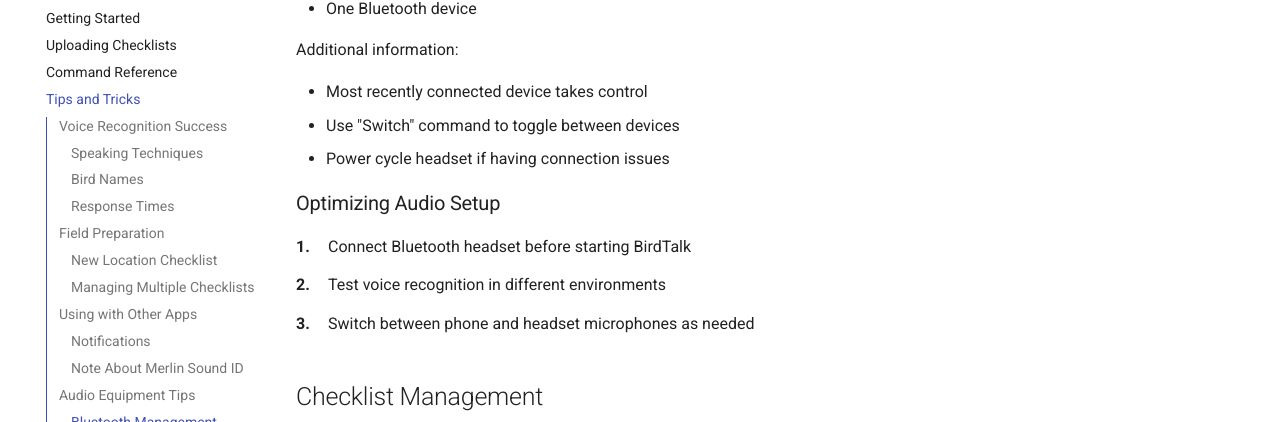
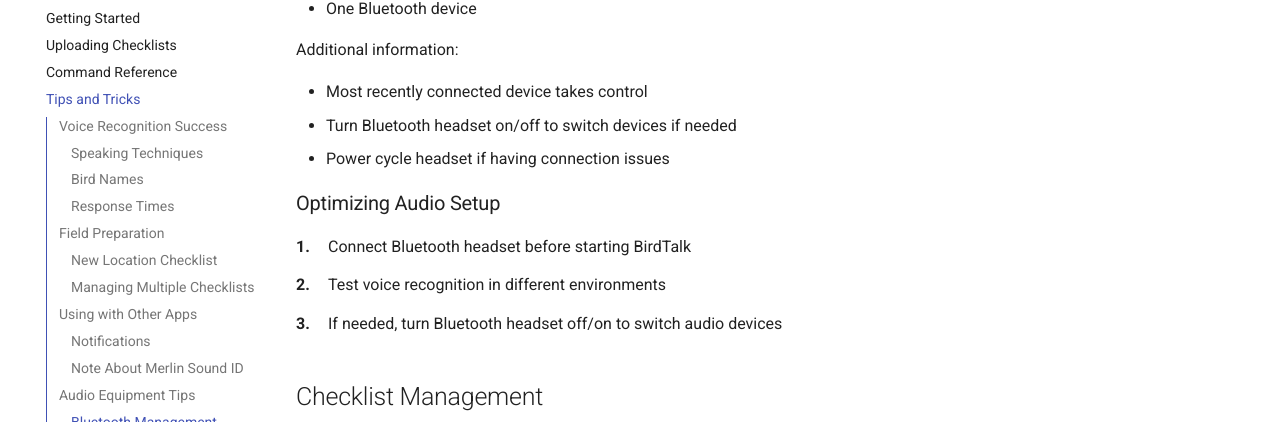
Before and after one commit to johncallender/birdtalk-docs, an MkDocs documentation site: the page built from docs/tips-and-tricks.md, in a window 1280 px wide and 1400 px high, scrolled down 1828 px. Shown: the part 144-566 px from the top of the window. Built offline with MkDocs 1.6.1 and Material for MkDocs 9.7.7, drawn with Linux system fonts in a browser that asks for light colours; some of the changed text lies outside the part shown.

Commit message:
docs: update command descriptions and audio instructions
- Update Time command to clarify it speaks responses
- Clarify Feedback command is stored for later transmission
- Remove references to Switch command from audio instructions
- Update Bluetooth management section with clearer device switching steps

```diff
--- a/docs/tips-and-tricks.md
+++ b/docs/tips-and-tricks.md
@@ -69,14 +69,14 @@
 Additional information:
 
 - Most recently connected device takes control
-- Use "Switch" command to toggle between devices
+- Turn Bluetooth headset on/off to switch devices if needed
 - Power cycle headset if having connection issues
 
 ### Optimizing Audio Setup
 
 1. Connect Bluetooth headset before starting BirdTalk
 2. Test voice recognition in different environments
-3. Switch between phone and headset microphones as needed
+3. If needed, turn Bluetooth headset off/on to switch audio devices
 
 ## Checklist Management
 
@@ -115,7 +115,7 @@
 ### Audio Issues
 
 1. Power cycle Bluetooth headset
-2. Use "Switch" command to reset audio
+2. Turn headset off and back on to reset audio
 3. Check Bluetooth connections in Settings
 4. Ensure headset is recently connected
 
```
Also changed, not shown: docs/commands/reference.md (+3 -3 lines).
